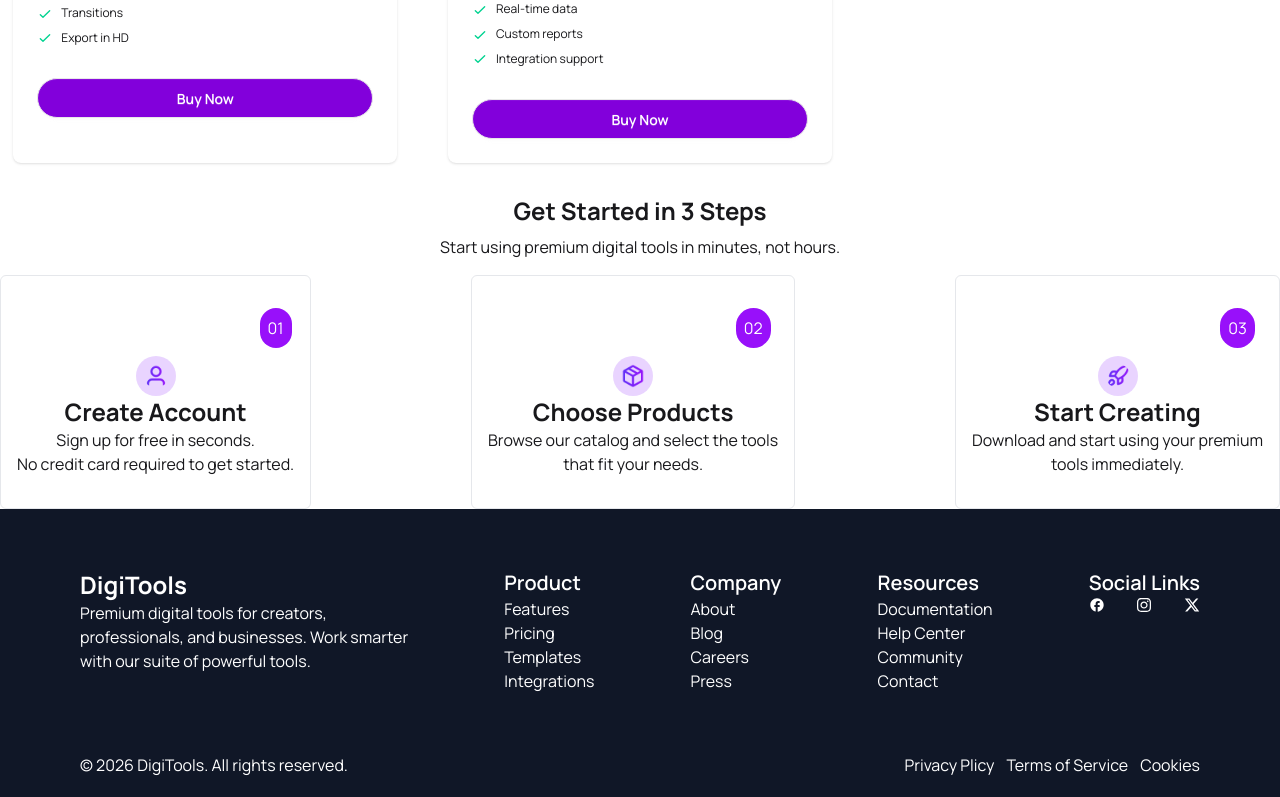
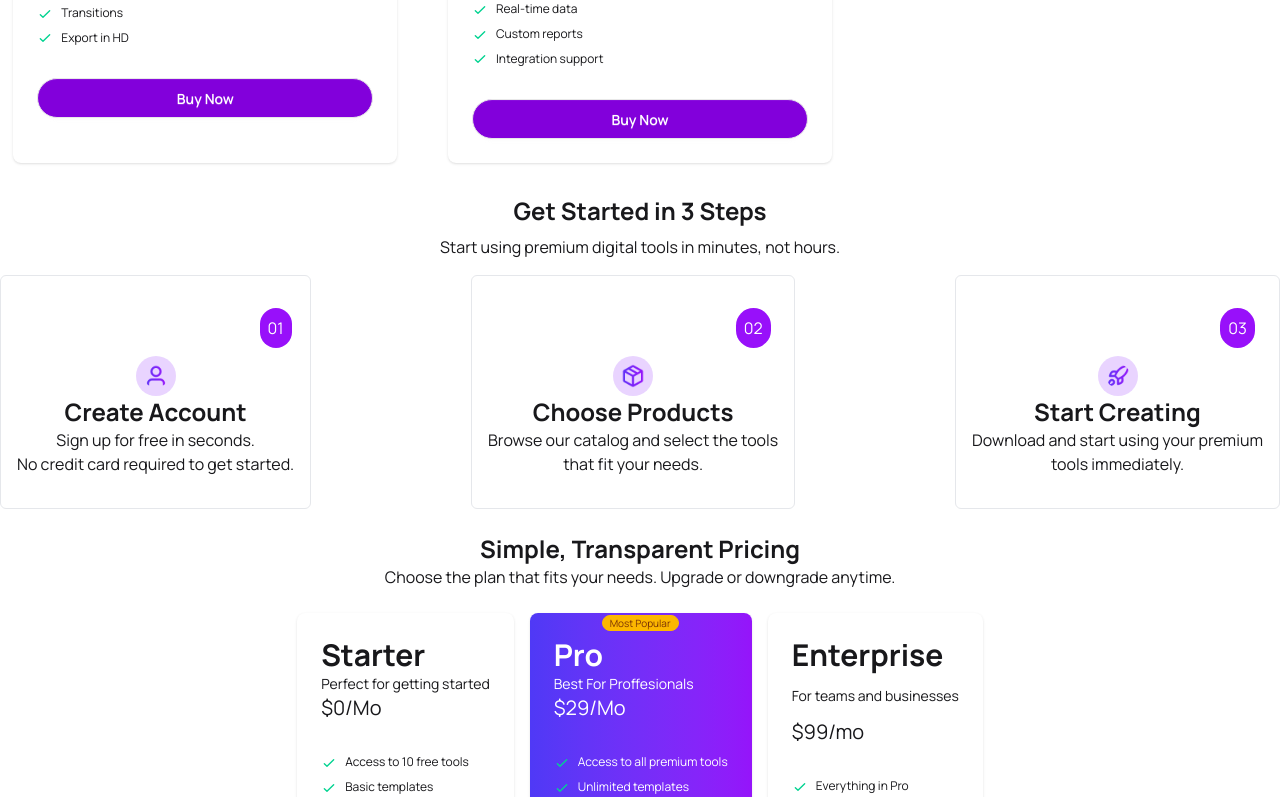
Before and after one commit to Gazi-Md-Salauddin/digiTools-Platform, a React (Vite) app: page / in a window 1280 px wide. Shown: the part 2000-2797 px from the top of the page. Built offline with nearby package versions, Linux system fonts and the light colour scheme.

Commit message:
pricing card designed

```diff
--- a/src/App.jsx
+++ b/src/App.jsx
@@ -4,6 +4,7 @@ import Banner from './components/Banner/Banner'
 import Tools from './components/Tools/Tools'
 import Cart from './components/Cart/Cart'
 import Steps from './components/Steps/Steps'
+import Pricing from './components/Pricing/Pricing'
 import Footer from './components/Footer/Footer'
 import { ToastContainer } from 'react-toastify';
 import './App.css'
@@ -25,7 +26,7 @@ function App() {
       <Banner/>
       <div className="tabs tabs-box justify-center">
         <input type="radio" name="my_tabs_1" className={`tab ${tabActive === "Tools" ? "bg-purple-700 text-white" : "bg-none"}`} aria-label="Products" onClick={() => setTabActive("Tools")}
-  defaultChecked/>
+         defaultChecked/>
         <input type="radio" name="my_tabs_1" className={`tab ${tabActive === "Cart" ? "bg-purple-700 text-white" : "bg-none"}`} aria-label={`Cart(${carts.length})`} onClick={() => setTabActive("Cart")} />
       </div>
 
@@ -33,6 +34,7 @@ function App() {
       {tabActive === "Cart" && <Cart carts={carts} setCarts={setCarts}/>}
 
       <Steps/>
+      <Pricing/>
       <Footer/>
       <ToastContainer />
     </>
--- a/src/components/Footer/Footer.jsx
+++ b/src/components/Footer/Footer.jsx
@@ -6,8 +6,11 @@ import { FaXTwitter } from "react-icons/fa6";
 const Footer = () => {
   return (
     <div>
-      <div className="bg-[#101727] text-white py-[60px] px-[80px]">
-        <div className="flex justify-between">
+
+      <div className="bg-[#101727] text-white px-4 py-2 max-w-6xl mx-auto md:py-[60px] px-[80px]">
+        <div className="space-y-4 text-center md:flex justify-between">
+
+            {/*heading and description*/}
           <div>
             <h1 className="text-2xl font-bold">DigiTools</h1>
             <p>Premium digital tools for creators,<br></br> professionals, and businesses. Work smarter<br></br> with our suite of powerful tools.</p>
@@ -43,21 +46,21 @@ const Footer = () => {
             </ul>
           </div>
 
+                {/*social media icon*/}
           <div>
             <h2 className="text-xl font-semibold">Social Links</h2>
-            <div className="flex justify-between">
+            <div className="flex justify-center gap-4">
               <MdOutlineFacebook />
               <FaInstagram />
               <FaXTwitter />
             </div>
+          </div>
+        </div>
 
-          </div>
-
-
-        </div>
-        <div className="flex justify-between mt-[60px] mb-4">
+               {/*copyright*/}
+        <div className="mt-4 mb-2 space-y-2 md:flex justify-between mt-[60px] mb-4">
             <p>&copy; 2026 DigiTools. All rights reserved. </p>
-            <div className="flex justify-between gap-3">
+            <div className="text-center md:flex justify-between gap-3">
               <p>Privacy Plicy</p>
               <p>Terms of Service</p>
               <p>Cookies</p>
--- a/src/components/Navbar/Navbar.jsx
+++ b/src/components/Navbar/Navbar.jsx
@@ -55,7 +55,7 @@ const Navbar = ({ carts }) => {
           {/*Buttons*/}
           <div className="flex gap-2">
             <button>LogIn</button>
-            <button className="px-3 md:px-4 bg-gradient-to-r from-blue-700 to-purple-700 rounded-full text-white">Get Started</button>
+            <button className="px-4 py-2 md:px-4 bg-linear-to-r from-[#4F39F6] to-[#9514FA] text-white rounded-full">Get Started</button>
           </div>
         </div>
       </div>
--- a/src/components/Pricing/Pricing.jsx
+++ b/src/components/Pricing/Pricing.jsx
@@ -3,7 +3,126 @@ import React from 'react'
 const Pricing = () => {
   return (
     <div>
+      <div className="text-center mt-6">
+        <h1 className="text-2xl font-bold">Simple, Transparent Pricing</h1>
+        <p>Choose the plan that fits your needs. Upgrade or downgrade anytime.</p>
+      </div>
+      <div className="mt-6 gap-4 md:flex justify-center relative">
+        <div>
+          <div className="card max-w-96 bg-base-100 shadow-sm">
+            <div className="card-body">
+              <div className="">
+                <h2 className="text-3xl font-bold">Starter</h2>
+                <p>Perfect for getting started</p>
+                <span className="text-xl">$0/Mo</span>
+              </div>
+              <ul className="mt-6 flex flex-col gap-2 text-xs">
+                <li>
+                  <svg xmlns="http://www.w3.org/2000/svg" className="size-4 me-2 inline-block text-success" fill="none" viewBox="0 0 24 24" stroke="currentColor"><path strokeLinecap="round" strokeLinejoin="round" strokeWidth="2" d="M5 13l4 4L19 7" /></svg>
+                  <span>Access to 10 free tools</span>
+                </li>
+                <li>
+                  <svg xmlns="http://www.w3.org/2000/svg" className="size-4 me-2 inline-block text-success" fill="none" viewBox="0 0 24 24" stroke="currentColor"><path strokeLinecap="round" strokeLinejoin="round" strokeWidth="2" d="M5 13l4 4L19 7" /></svg>
+                  <span>Basic templates</span>
+                </li>
+                <li>
+                  <svg xmlns="http://www.w3.org/2000/svg" className="size-4 me-2 inline-block text-success" fill="none" viewBox="0 0 24 24" stroke="currentColor"><path strokeLinecap="round" strokeLinejoin="round" strokeWidth="2" d="M5 13l4 4L19 7" /></svg>
+                  <span>Community support</span>
+                </li>
+                <li>
+                  <svg xmlns="http://www.w3.org/2000/svg" className="size-4 me-2 inline-block text-success" fill="none" viewBox="0 0 24 24" stroke="currentColor"><path strokeLinecap="round" strokeLinejoin="round" strokeWidth="2" d="M5 13l4 4L19 7" /></svg>
+                  <span>1 project per month</span>
+                </li>
 
+              </ul>
+              <div className="mt-6">
+                <button className="btn bg-linear-to-r from-[#4F39F6] to-[#9514FA] text-white btn-block">Get Started For Free</button>
+              </div>
+            </div>
+          </div>
+        </div>
+        <div>
+          <div className="card max-w-96 bg-linear-to-r from-[#4F39F6] to-[#9514FA] text-white shadow-sm">
+            <div className="card-body">
+              <span className="badge badge-xs badge-warning absolute top-0.5 left-18">Most Popular</span>
+              <div>
+                <h2 className="text-3xl font-bold">Pro</h2>
+                <p>Best For Proffesionals</p>
+                <span className="text-xl">$29/Mo</span>
+              </div>
+              <ul className="mt-6 flex flex-col gap-2 text-xs">
+                <li>
+                  <svg xmlns="http://www.w3.org/2000/svg" className="size-4 me-2 inline-block text-success" fill="none" viewBox="0 0 24 24" stroke="currentColor"><path strokeLinecap="round" strokeLinejoin="round" strokeWidth="2" d="M5 13l4 4L19 7" /></svg>
+                  <span>Access to all premium tools</span>
+                </li>
+                <li>
+                  <svg xmlns="http://www.w3.org/2000/svg" className="size-4 me-2 inline-block text-success" fill="none" viewBox="0 0 24 24" stroke="currentColor"><path strokeLinecap="round" strokeLinejoin="round" strokeWidth="2" d="M5 13l4 4L19 7" /></svg>
+                  <span>Unlimited templates</span>
+                </li>
+                <li>
+                  <svg xmlns="http://www.w3.org/2000/svg" className="size-4 me-2 inline-block text-success" fill="none" viewBox="0 0 24 24" stroke="currentColor"><path strokeLinecap="round" strokeLinejoin="round" strokeWidth="2" d="M5 13l4 4L19 7" /></svg>
+                  <span>Priority support</span>
+                </li>
+                <li>
+                  <svg xmlns="http://www.w3.org/2000/svg" className="size-4 me-2 inline-block text-success" fill="none" viewBox="0 0 24 24" stroke="currentColor"><path strokeLinecap="round" strokeLinejoin="round" strokeWidth="2" d="M5 13l4 4L19 7" /></svg>
+                  <span>Unlimited projects</span>
+                </li>
+              <li>
+                <svg xmlns="http://www.w3.org/2000/svg" className="size-4 me-2 inline-block text-success" fill="none" viewBox="0 0 24 24" stroke="currentColor"><path strokeLinecap="round" strokeLinejoin="round" strokeWidth="2" d="M5 13l4 4L19 7" /></svg>
+                <span>Cloud sync</span>
+              </li>
+              <li>
+                <svg xmlns="http://www.w3.org/2000/svg" className="size-4 me-2 inline-block text-success" fill="none" viewBox="0 0 24 24" stroke="currentColor"><path strokeLinecap="round" strokeLinejoin="round" strokeWidth="2" d="M5 13l4 4L19 7" /></svg>
+                <span>Advanced analytics</span>
+              </li>
+            </ul>
+            <div className="mt-6">
+              <button className="btn bg-white text-purple-500 btn-block">Start Pro Trial</button>
+            </div>
+          </div>
+        </div>
+      </div>
+        <div>
+          <div className="card max-w-96 bg-base-100 shadow-sm">
+            <div className="card-body">
+              <div className="space-y-3">
+                <h2 className="text-3xl font-bold">Enterprise</h2>
+                <p>For teams and businesses</p>
+                <span className="text-xl">$99/mo</span>
+              </div>
+              <ul className="mt-6 flex flex-col gap-2 text-xs">
+                <li>
+                  <svg xmlns="http://www.w3.org/2000/svg" className="size-4 me-2 inline-block text-success" fill="none" viewBox="0 0 24 24" stroke="currentColor"><path strokeLinecap="round" strokeLinejoin="round" strokeWidth="2" d="M5 13l4 4L19 7" /></svg>
+                  <span>Everything in Pro</span>
+                </li>
+                <li>
+                  <svg xmlns="http://www.w3.org/2000/svg" className="size-4 me-2 inline-block text-success" fill="none" viewBox="0 0 24 24" stroke="currentColor"><path strokeLinecap="round" strokeLinejoin="round" strokeWidth="2" d="M5 13l4 4L19 7" /></svg>
+                  <span>Team collaboration</span>
+                </li>
+                <li>
+                  <svg xmlns="http://www.w3.org/2000/svg" className="size-4 me-2 inline-block text-success" fill="none" viewBox="0 0 24 24" stroke="currentColor"><path strokeLinecap="round" strokeLinejoin="round" strokeWidth="2" d="M5 13l4 4L19 7" /></svg>
+                  <span>Custom integrations</span>
+                </li>
+                <li>
+                  <svg xmlns="http://www.w3.org/2000/svg" className="size-4 me-2 inline-block text-success" fill="none" viewBox="0 0 24 24" stroke="currentColor"><path strokeLinecap="round" strokeLinejoin="round" strokeWidth="2" d="M5 13l4 4L19 7" /></svg>
+                  <span>Dedicated support</span>
+                </li>
+                <li>
+                  <svg xmlns="http://www.w3.org/2000/svg" className="size-4 me-2 inline-block text-success" fill="none" viewBox="0 0 24 24" stroke="currentColor"><path strokeLinecap="round" strokeLinejoin="round" strokeWidth="2" d="M5 13l4 4L19 7" /></svg>
+                  <span>SLA guarantee</span>
+                </li>
+                <li>
+                  <svg xmlns="http://www.w3.org/2000/svg" className="size-4 me-2 inline-block text-success" fill="none" viewBox="0 0 24 24" stroke="currentColor"><path strokeLinecap="round" strokeLinejoin="round" strokeWidth="2" d="M5 13l4 4L19 7" /></svg>
+                  <span>Custom branding</span>
+                </li>
+              </ul>
+              <div className="mt-6">
+                <button className="btn bg-linear-to-r from-[#4F39F6] to-[#9514FA] text-white btn-block">Contact Sales</button>
+              </div>
+            </div>
+          </div>
+        </div>
+      </div>
     </div>
   )
 }
--- a/src/components/Steps/Steps.jsx
+++ b/src/components/Steps/Steps.jsx
@@ -11,7 +11,7 @@ const Steps = () => {
         <p>Start using premium digital tools in minutes, not hours.</p>
       </div>
 
-      <div className="flex justify-between">
+      <div className="md:flex justify-between">
         <div className="text-center px-4 py-8 flex flex-col items-center border border-gray-200 rounded-md">
           <span className="bg-purple-600 text-white rounded-full p-2 ml-60 mb-2">01</span>
           <img src={UserImage} alt="User" className="w-10 h-10 bg-purple-200 rounded-full p-2" />
```
